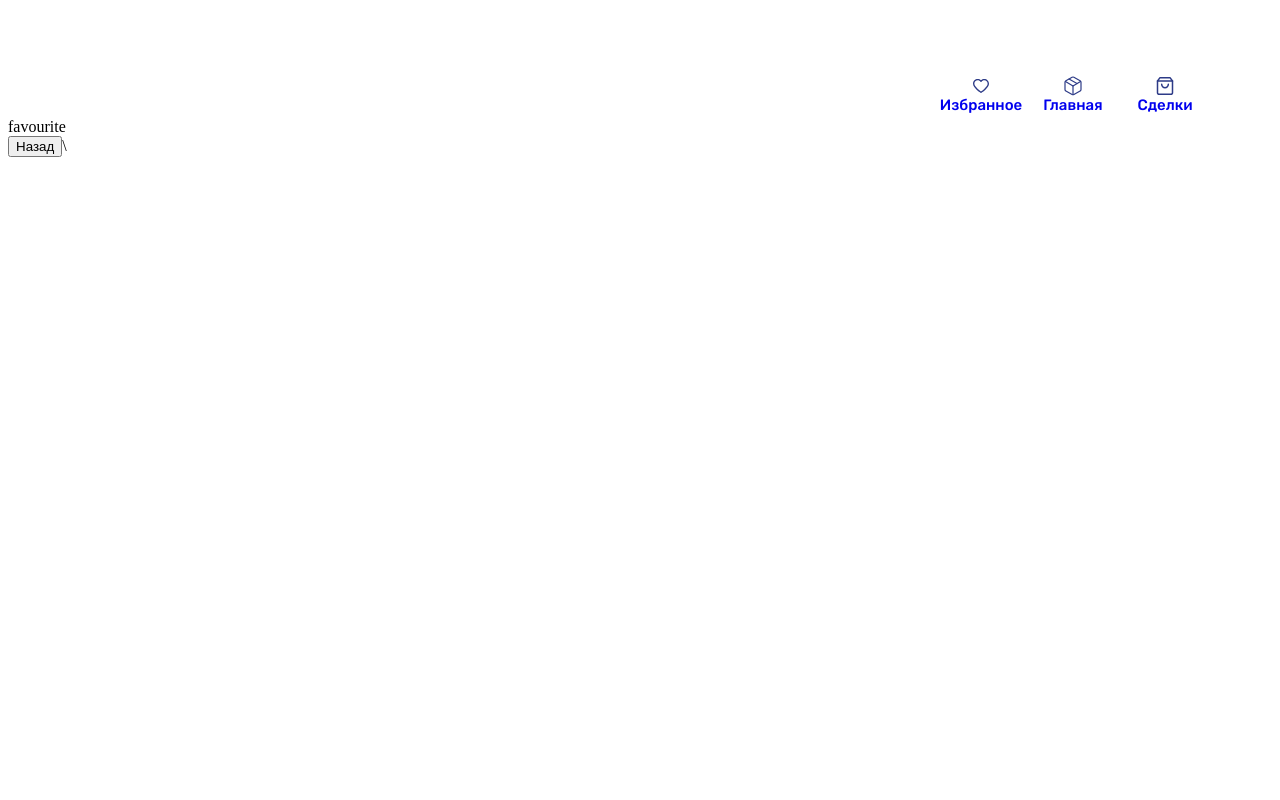
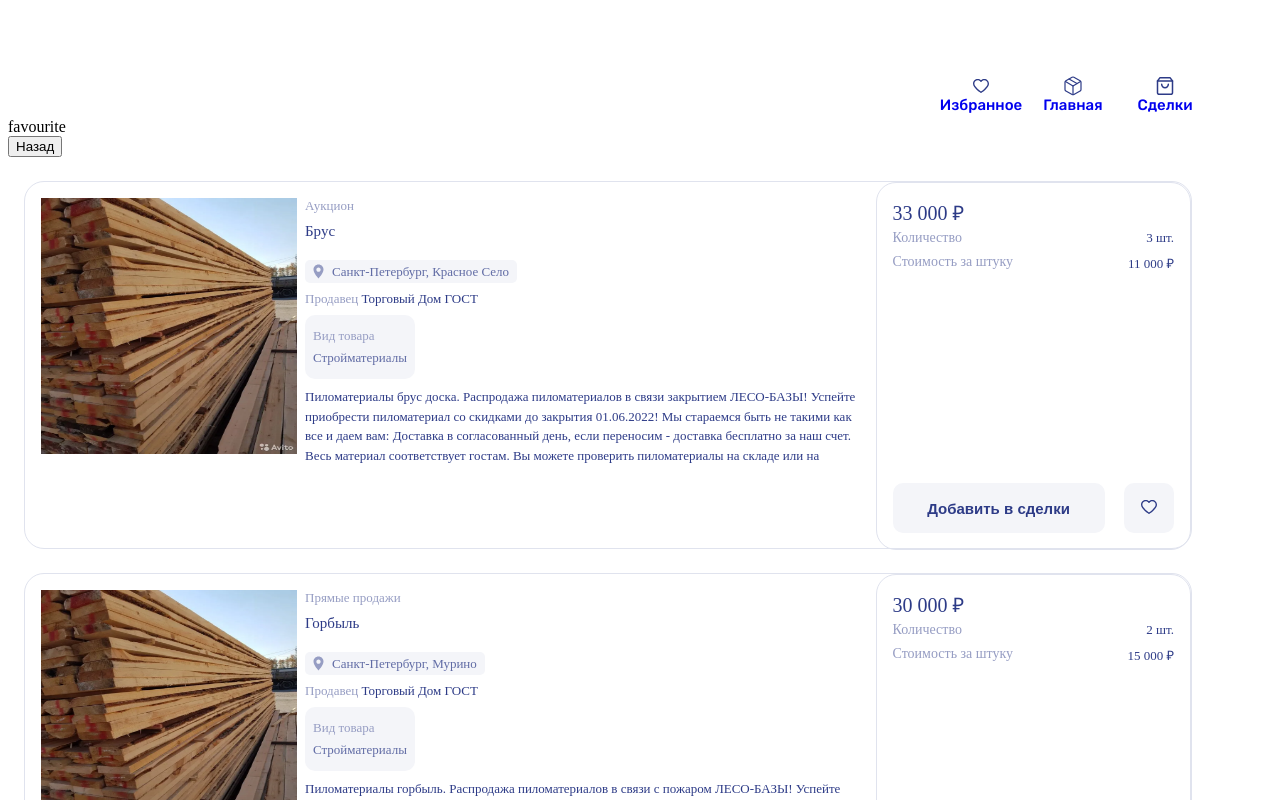
Before and after one commit to nasty23-star/store, a Vue app: page /favourite in a window 1280 px wide. Shown: the top 800 px of the page. Built offline with nearby package versions, Linux system fonts and the light colour scheme; the HTML template or start-up script is replaced by a standard one.

Commit message:
Раздел Избранное в карточку передаются данные

```diff
--- a/src/views/FavouriteView.vue
+++ b/src/views/FavouriteView.vue
@@ -1,5 +1,7 @@
 <script setup lang="ts">
-import { useRoute, useRouter } from 'vue-router'
+import { useDataStore } from '@/stores/data'
+import TheCard from '../components/TheCard.vue'
+const cardsStore = useDataStore()
 </script>
 
 <template>
@@ -7,6 +9,7 @@ import { useRoute, useRouter } from 'vue-router'
   <router-link to="/">
     <button>Назад</button>
   </router-link>
+  <TheCard v-for="card in cardsStore.data" :key="card.id" :card="card"></TheCard>
 </template>
 
 <style scoped></style>
```
